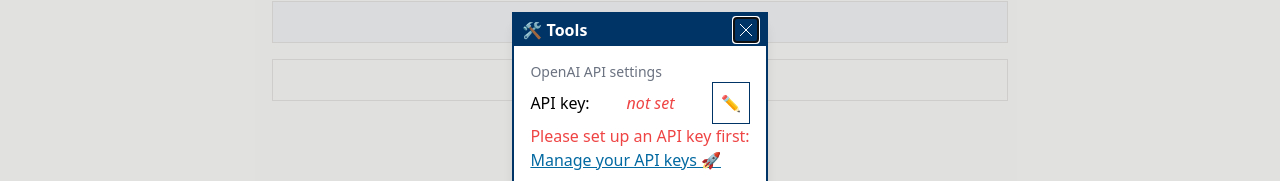
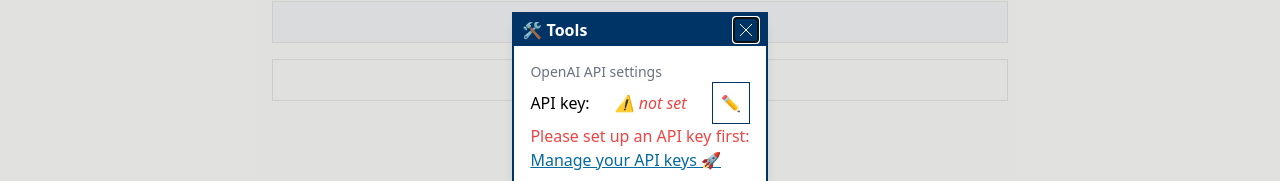
Before and after one commit to ginpei/chat-gpt-api-practice, a Next.js app: page / in a window 1280 px wide. Shown: the part 189-370 px from the top of the page. Built offline with nearby package versions, Linux system fonts and the light colour scheme.

Commit message:
feat: 🎸 show warning sign if no API key

```diff
--- a/src/pages/home/control/ToolsDialog.tsx
+++ b/src/pages/home/control/ToolsDialog.tsx
@@ -61,7 +61,7 @@ export function ToolsDialog({ onClose, open }: ToolsDialogProps): JSX.Element {
               {userSettings.apiKey ? (
                 "********"
               ) : (
-                <span className="italic text-red-500">not set</span>
+                <span className="italic text-red-500">⚠️ not set</span>
               )}
               <NiceButton onClick={onUpdateClick} type="button">
                 ✏️
--- a/src/pages/home/control/ToolsDialogButton.tsx
+++ b/src/pages/home/control/ToolsDialogButton.tsx
@@ -21,7 +21,10 @@ export function ToolsDialogButton({
 
   return (
     <>
-      <NiceButton onClick={onToolsClick}>🛠️ Tools...</NiceButton>
+      <NiceButton onClick={onToolsClick}>
+        🛠️ Tools...
+        {hasApiKey && "⚠️"}
+      </NiceButton>
       <ToolsDialog onClose={onToolsDialogClose} open={toolsDialogOpen} />
     </>
   );
```
